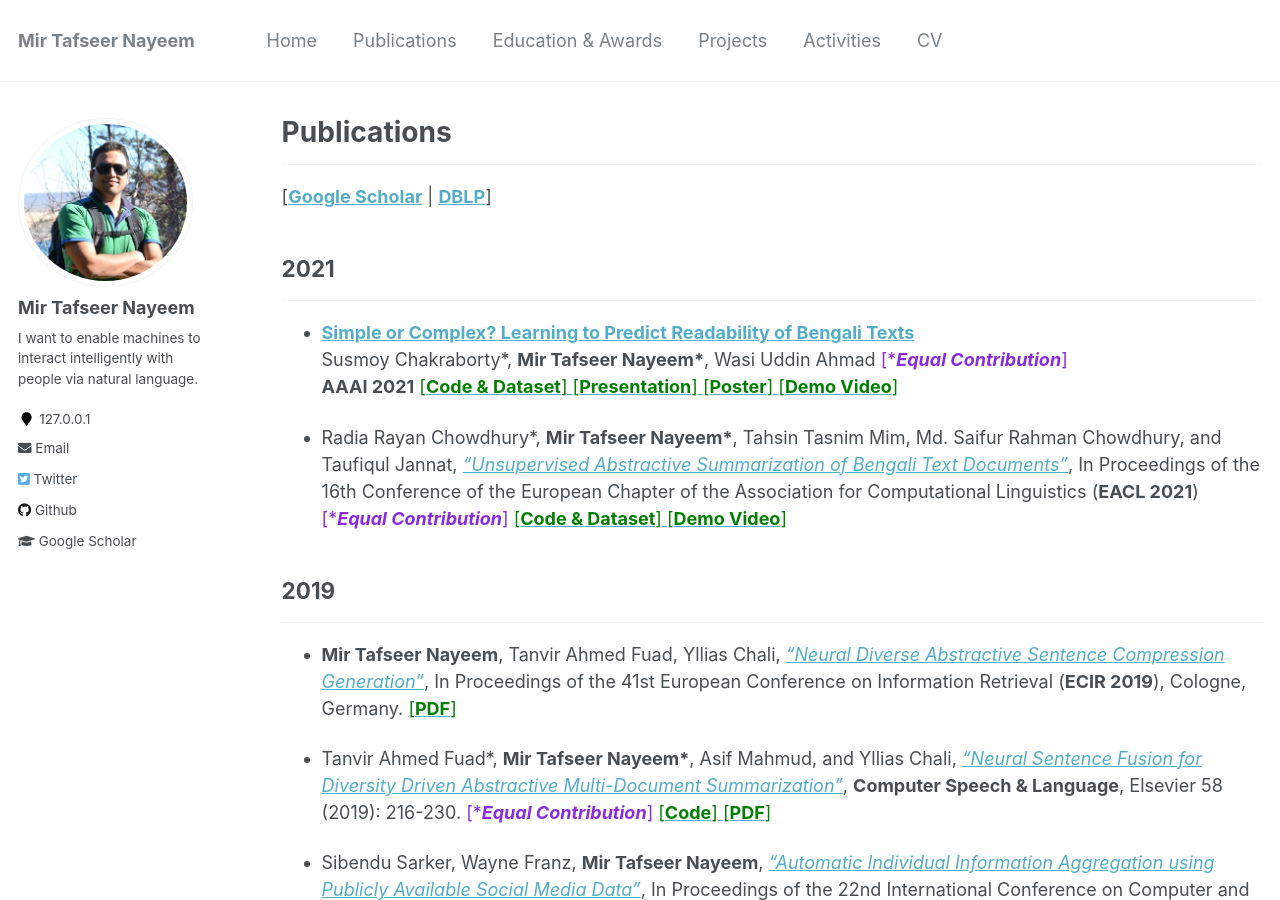
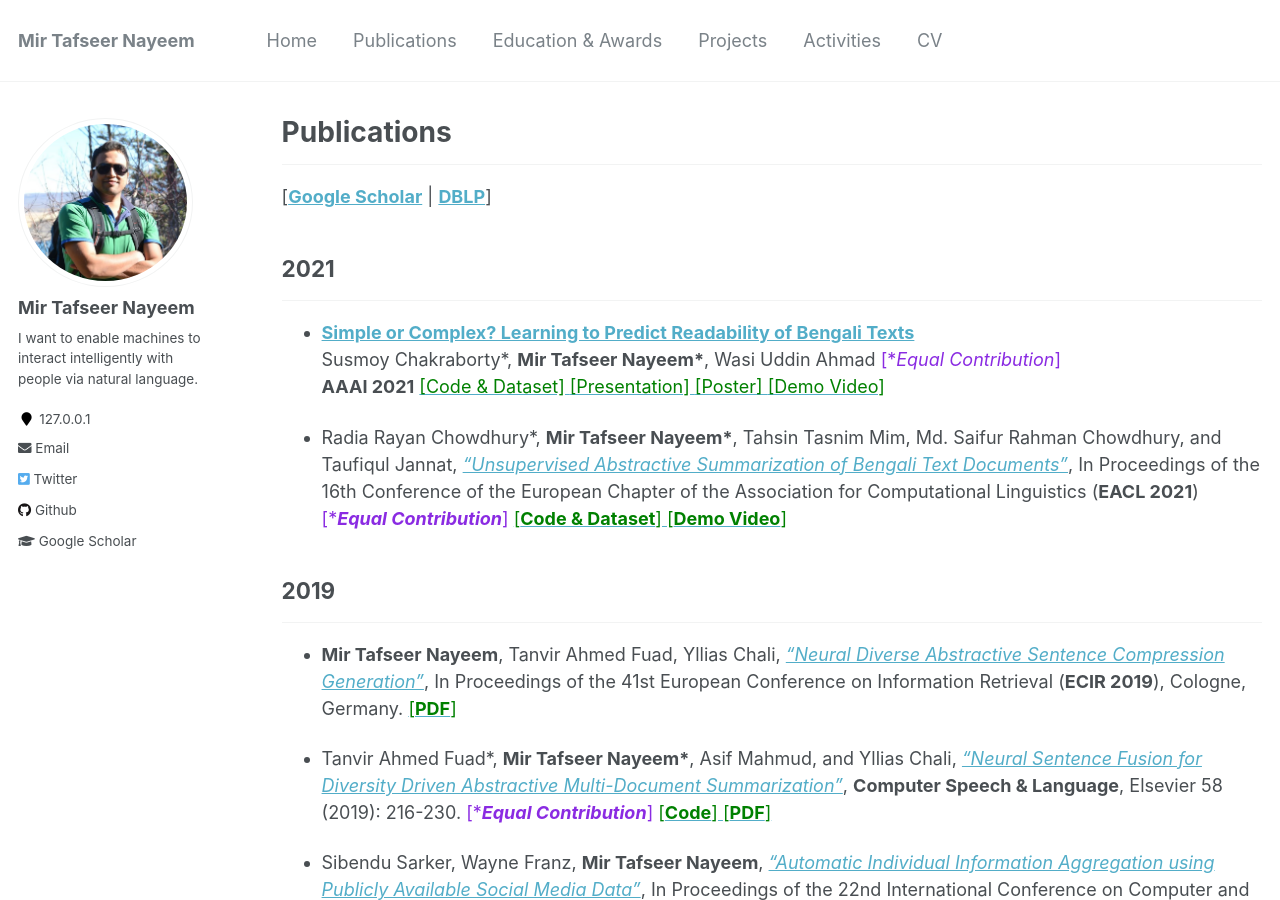
Before and after one commit to sujan-sarker/sujan-sarker.github.io, a Jekyll site: the page built from _pages/publications.md, in a window 1280 px wide and 900 px high. Built offline with Jekyll 4.4.1, drawn with Linux system fonts in a browser that asks for light colours.

Commit message:
Update publications.md

```diff
--- a/_pages/publications.md
+++ b/_pages/publications.md
@@ -12,8 +12,8 @@ author_profile: true
 ## 2021
 -----------
 * [**Simple or Complex? Learning to Predict Readability of Bengali Texts**](https://arxiv.org/abs/2012.07701)<br/>
-Susmoy Chakraborty\*, **Mir Tafseer Nayeem\***, Wasi Uddin Ahmad <span style ="color:BlueViolet"> [\****Equal Contribution***]</span> <br/>
-**AAAI 2021** [<span style ="color:Green"> [**Code & Dataset**] </span>](https://github.com/tafseer-nayeem/BengaliReadability) [<span style ="color:Green"> [**Presentation**] </span>](https://tafseer-nayeem.github.io/files/AAAI2021/aaai2021_full.pdf) [<span style ="color:Green"> [**Poster**] </span>](https://tafseer-nayeem.github.io/files/AAAI2021/aaai2021_poster.pdf) [<span style ="color:Green"> [**Demo Video**] </span>](https://youtu.be/U05Pf9Y4tCQ)
+Susmoy Chakraborty\*, **Mir Tafseer Nayeem\***, Wasi Uddin Ahmad <span style ="color:BlueViolet"> [\**Equal Contribution*]</span> <br/>
+**AAAI 2021** [<span style ="color:Green"> [Code & Dataset] </span>](https://github.com/tafseer-nayeem/BengaliReadability) [<span style ="color:Green"> [Presentation] </span>](https://tafseer-nayeem.github.io/files/AAAI2021/aaai2021_full.pdf) [<span style ="color:Green"> [Poster] </span>](https://tafseer-nayeem.github.io/files/AAAI2021/aaai2021_poster.pdf) [<span style ="color:Green"> [Demo Video] </span>](https://youtu.be/U05Pf9Y4tCQ)
 
 * Radia Rayan Chowdhury\*, **Mir Tafseer Nayeem\***, Tahsin Tasnim Mim, Md. Saifur Rahman Chowdhury, and Taufiqul Jannat, [*"Unsupervised Abstractive Summarization of Bengali Text Documents"*](https://arxiv.org/abs/2102.04490), In Proceedings of the 16th Conference of the European Chapter of the Association for Computational Linguistics (**EACL 2021**) <span style ="color:BlueViolet"> [\****Equal Contribution***]</span> [<span style ="color:Green"> [**Code & Dataset**] </span>](https://github.com/tafseer-nayeem/BengaliSummarization) [<span style ="color:Green"> [**Demo Video**] </span>](https://youtu.be/LrnskktiXcg)
 
```
